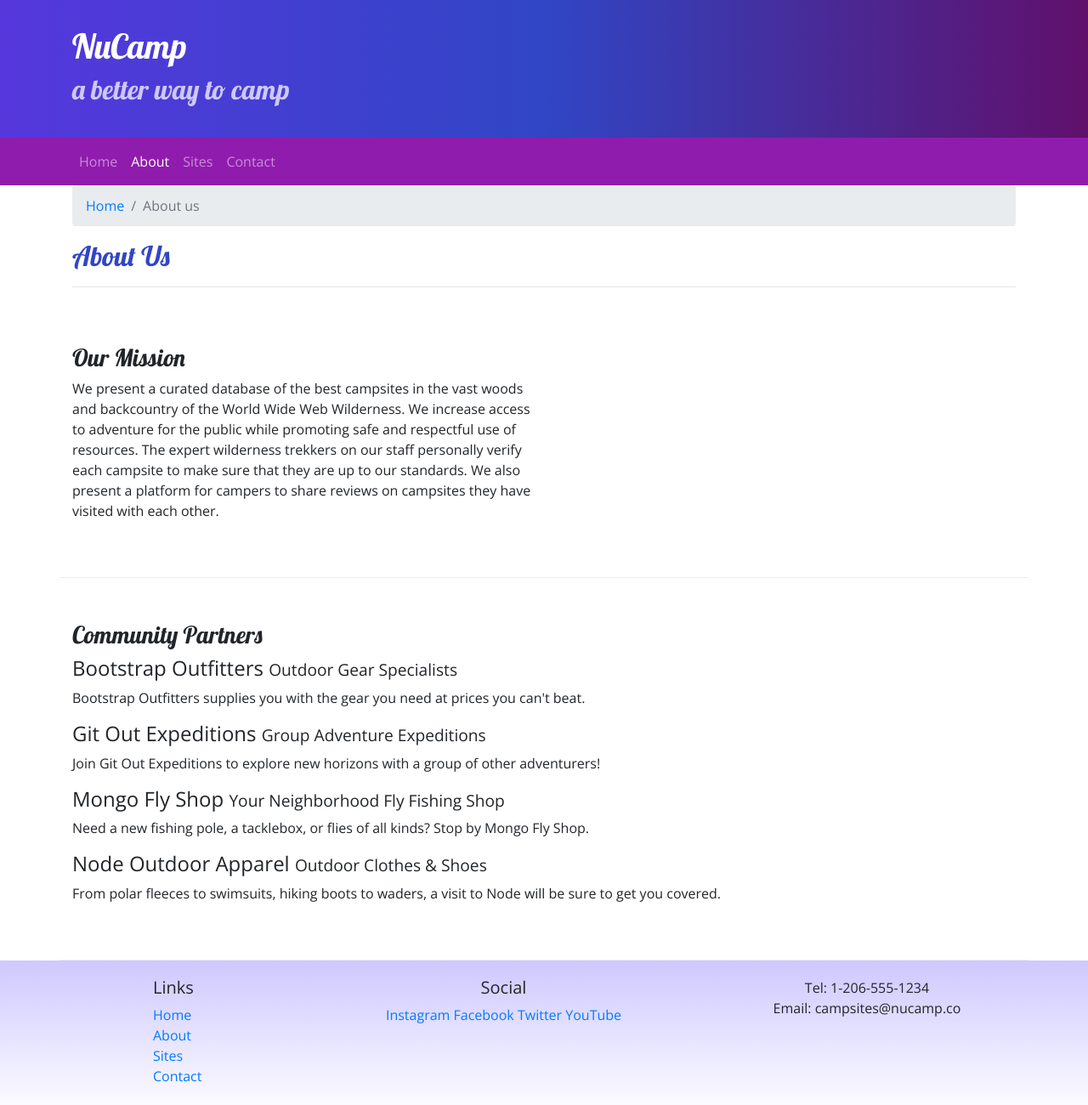
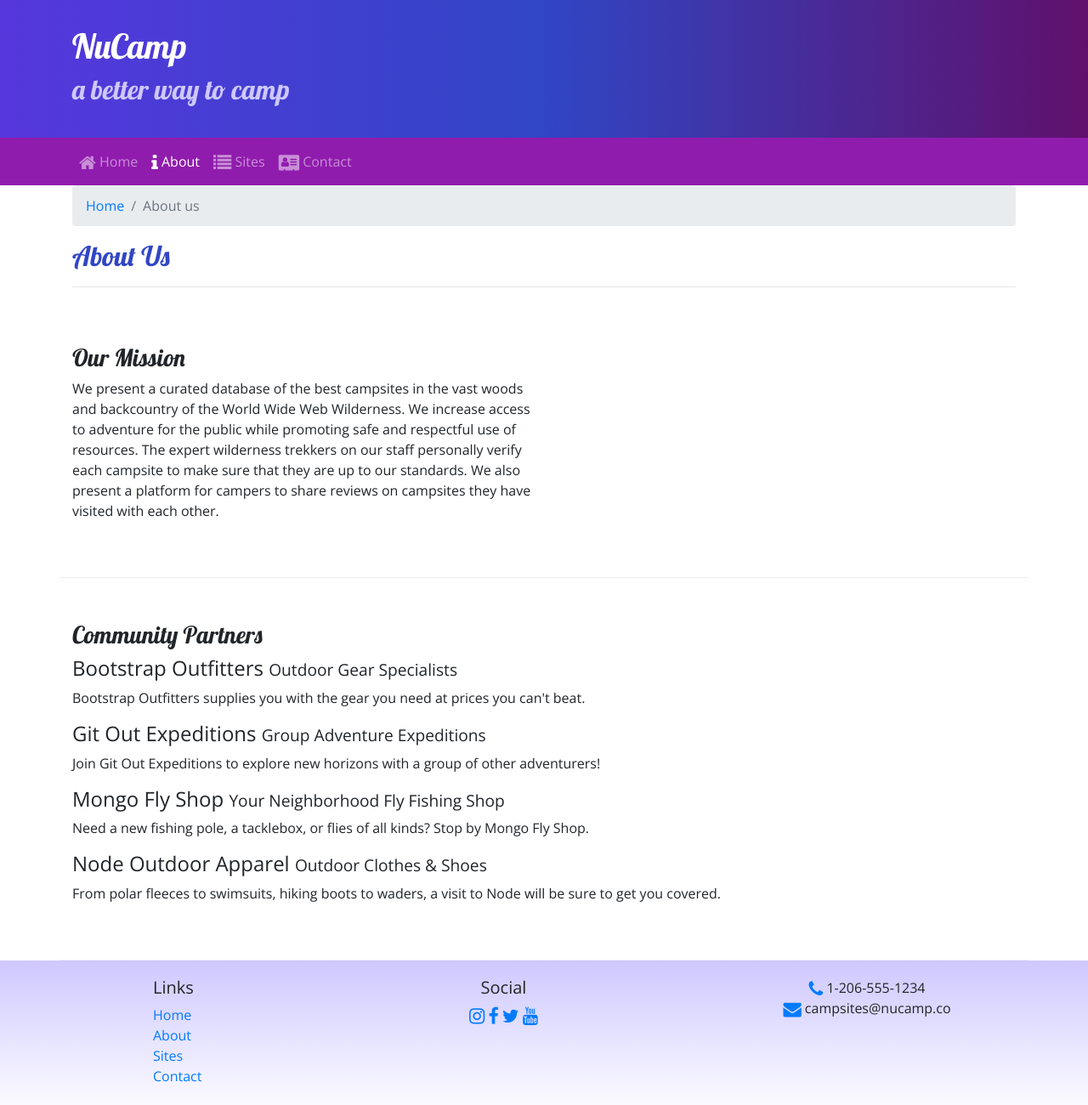
Before and after one commit to aizatibraimova/BootstrapCourseProject, a website: page aboutus.html in a window 1280 px wide. Shown: the whole page at 85% size. Drawn offline with nearby package versions, Linux system fonts and the light colour scheme.

Commit message:
Icon Fonts

```diff
--- a/aboutus.html
+++ b/aboutus.html
@@ -12,6 +12,9 @@
 <!-- Additional CSS must be placed after Bootstrap CSS -->
 <link rel="stylesheet" href="https://fonts.googleapis.com/css?family=Lobster|Open+Sans" />
 <link rel="stylesheet" href="css/styles.css" />
+<link rel="stylesheet" href="node_modules/font-awesome/css/font-awesome.min.css" />
+
+
 
 
     <title>NuCamp: A Better Way To Camp</title>
@@ -38,10 +41,10 @@
             </button>
             <div class="collapse navbar-collapse" id="nucampNavbar">
                 <ul class="navbar-nav">
-                    <li class="nav-item"><a class="nav-link" href="index.html">Home</a></li>
-                    <li class="nav-item active"><a class="nav-link" href="#">About</a></li>
-                    <li class="nav-item"><a class="nav-link" href="#">Sites</a></li>
-                    <li class="nav-item"><a class="nav-link" href="#">Contact</a></li>
+                    <li class="nav-item"><a class="nav-link" href="index.html"><i class="fa fa-home fa-lg"></i> Home</a></li>
+                    <li class="nav-item active"><a class="nav-link" href="#"><i class="fa fa-info fa-lg"></i> About</a></li>
+                    <li class="nav-item"><a class="nav-link" href="#"><i class="fa fa-list fa-lg"></i> Sites</a></li>
+                    <li class="nav-item"><a class="nav-link" href="#"><i class="fa fa-address-card fa-lg"></i> Contact</a></li>
                 </ul>
             </div>
         </div>
@@ -96,14 +99,14 @@
                 </div>
                 <div class="col-6 col-sm-5 text-center">
                     <h5>Social</h5>
-                    <a href="http://instagram.com/">Instagram</a>
-                    <a href="http://facebook.com/">Facebook</a>
-                    <a href="http://twitter.com/">Twitter</a>
-                    <a href="http://youtube.com/">YouTube</a>
+                    <a href="http://instagram.com/"><i class="fa fa-instagram fa-lg"></i></a>
+                    <a href="http://facebook.com/"><i class="fa fa-facebook fa-lg"></i></a>
+                    <a href="http://twitter.com/"><i class="fa fa-twitter fa-lg"></i></a>
+                    <a href="http://youtube.com/"><i class="fa fa-youtube fa-lg"></i></a>
                 </div>
                 <div class="col-sm-4 text-center">
-                    Tel: 1-206-555-1234<br />
-                    Email: campsites@nucamp.co
+                    <i class="fa fa-phone fa-lg text-primary"></i> 1-206-555-1234<br />
+                    <i class="fa fa-envelope fa-lg text-primary"></i> campsites@nucamp.co
                 </div>
             </div>
         </div>
--- a/package.json
+++ b/package.json
@@ -15,6 +15,7 @@
   },
   "dependencies": {
     "bootstrap": "^4.5.2",
+    "font-awesome": "^4.7.0",
     "jquery": "^3.5.1",
     "popper.js": "^1.16.1"
   }
```
Also changed, not shown: index.html (+11 -10 lines), 1 other file.
